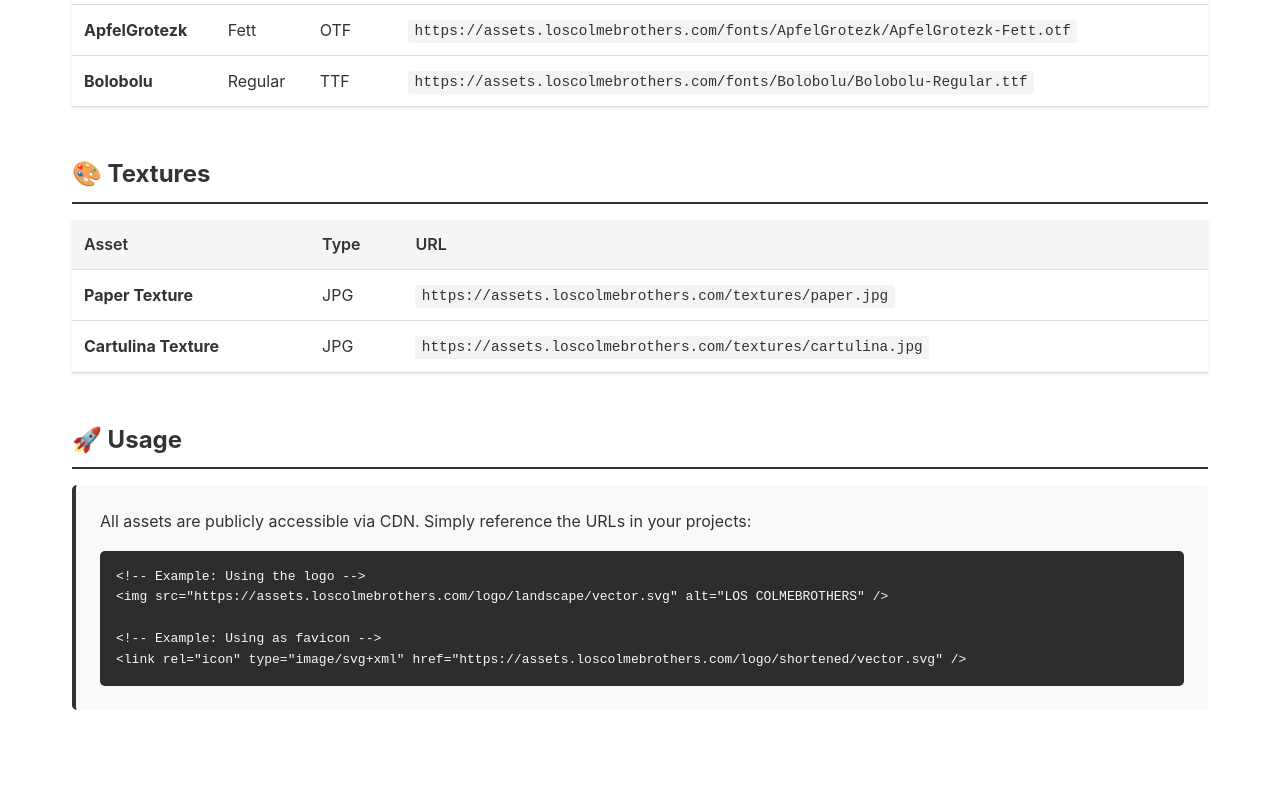
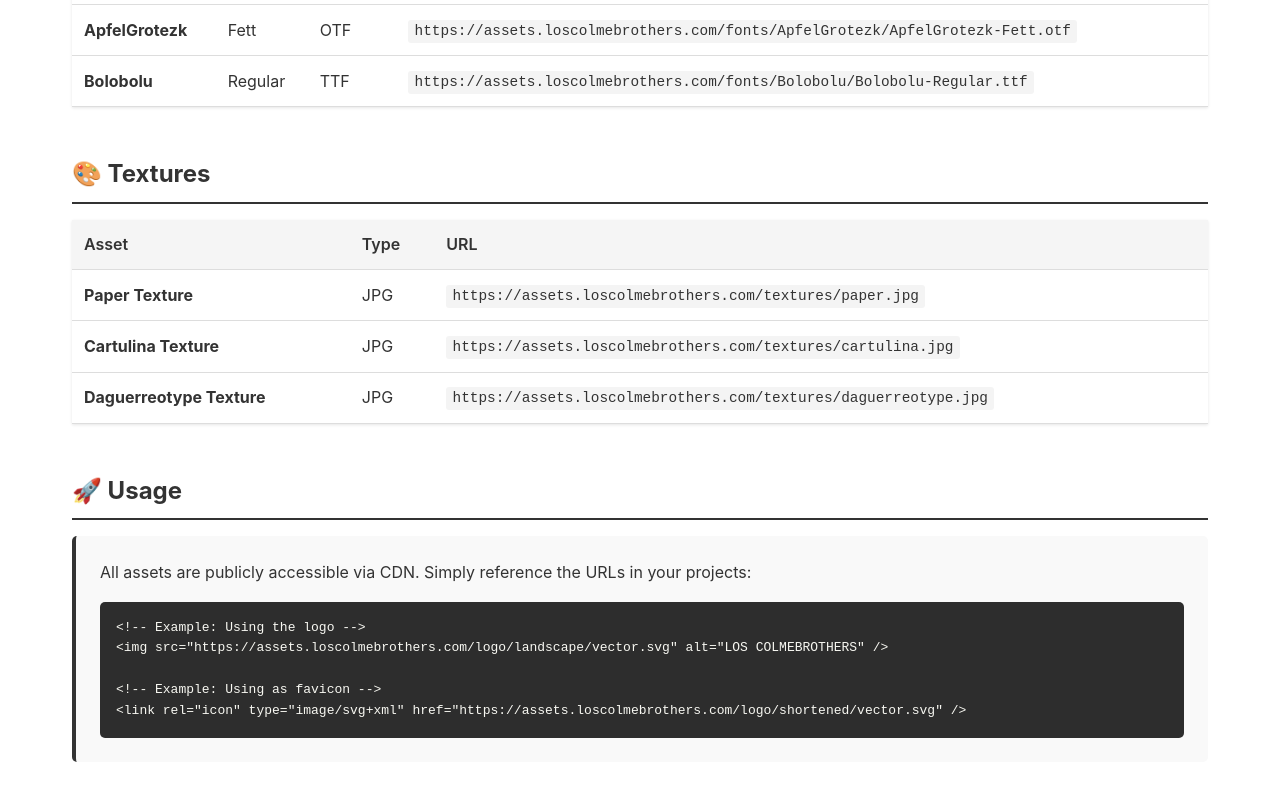
Before and after one commit to loscolmebrothers/assets, a plain HTML site: page index.html in a window 1280 px wide. Shown: the part 1563-2363 px from the top of the page. Drawn offline with Linux system fonts and the light colour scheme; a web font is replaced by a local one.

Commit message:
feat: daguerreotype texture

```diff
--- a/index.html
+++ b/index.html
@@ -242,6 +242,15 @@
                             >
                         </td>
                     </tr>
+                    <tr>
+                        <td><strong>Daguerreotype Texture</strong></td>
+                        <td>JPG</td>
+                        <td>
+                            <code
+                                >https://assets.loscolmebrothers.com/textures/daguerreotype.jpg</code
+                            >
+                        </td>
+                    </tr>
                 </tbody>
             </table>
         </section>
```
Also changed, not shown: 1 other file.
